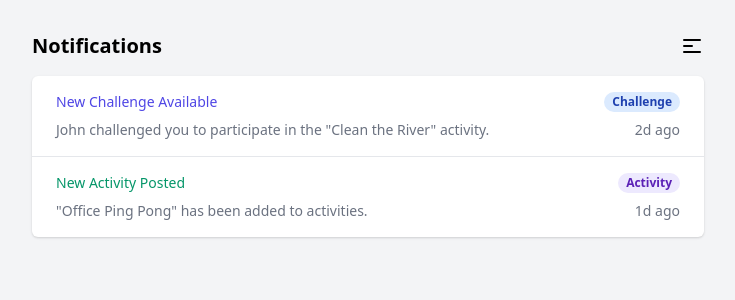
After one commit to bogdano/engage, a Django app: template templates/notifications.html in a window 1280 px wide. The commit adds this page. Shown: the top 300 px of the page, without its empty margins (272-1007 px from the left). Run offline with Django 5.2, Linux system fonts and the light colour scheme; the template is opened without the code that fills it, so the values that code supplies are empty; parts of the project's set-up code (start-up, migrations or seed data) failed here and were passed over.

Commit message:
working templates

```diff
--- a/engage/settings.py
+++ b/engage/settings.py
@@ -38,7 +38,7 @@ SECRET_KEY = 'django-insecure-+bq637q2*s51x5!w4%ip(yy57%7ybi#yg1b&mgy_(+fw^=d22a
 # SECURITY WARNING: don't run with debug turned on in production!
 DEBUG = True
 
-ALLOWED_HOSTS = ['localhost', '127.0.0.1']
+ALLOWED_HOSTS = ['*']
 
 
 # Application definition
--- /dev/null
+++ b/templates/notifications.html
@@ -0,0 +1,69 @@
+<!DOCTYPE html>
+<html lang="en">
+<head>
+    <meta charset="UTF-8">
+    <meta name="viewport" content="width=device-width, initial-scale=1.0">
+    <title>Notifications</title>
+    <link href="https://cdn.jsdelivr.net/npm/tailwindcss@2.2.19/dist/tailwind.min.css" rel="stylesheet">
+</head>
+<body class="bg-gray-100">
+    <div class="max-w-2xl mx-auto py-8">
+        <div class="flex justify-between items-center mb-4">
+            <h1 class="text-xl font-semibold">Notifications</h1>
+            <button>
+                <svg xmlns="http://www.w3.org/2000/svg" class="h-6 w-6" fill="none" viewBox="0 0 24 24" stroke="currentColor">
+                    <path stroke-linecap="round" stroke-linejoin="round" stroke-width="2" d="M4 6h16M4 12h8m-8 6h16" />
+                </svg>
+            </button>
+        </div>
+        <div class="bg-white shadow overflow-hidden sm:rounded-md">
+            <ul class="divide-y divide-gray-200">
+                <li>
+                    <a href="#" class="block hover:bg-gray-50">
+                        <div class="px-4 py-4 sm:px-6">
+                            <div class="flex items-center justify-between">
+                                <p class="text-sm font-medium text-indigo-600 truncate">New Challenge Available</p>
+                                <div class="ml-2 flex-shrink-0 flex">
+                                    <p class="px-2 inline-flex text-xs leading-5 font-semibold rounded-full bg-blue-100 text-blue-800">Challenge</p>
+                                </div>
+                            </div>
+                            <div class="mt-2 sm:flex sm:justify-between">
+                                <div class="sm:flex">
+                                    <p class="flex items-center text-sm text-gray-500">
+                                        John challenged you to participate in the "Clean the River" activity.
+                                    </p>
+                                </div>
+                                <div class="mt-2 flex items-center text-sm text-gray-500 sm:mt-0">
+                                    2d ago
+                                </div>
+                            </div>
+                        </div>
+                    </a>
+                </li>
+                <li>
+                    <a href="#" class="block hover:bg-gray-50">
+                        <div class="px-4 py-4 sm:px-6">
+                            <div class="flex items-center justify-between">
+                                <p class="text-sm font-medium text-green-600 truncate">New Activity Posted</p>
+                                <div class="ml-2 flex-shrink-0 flex">
+                                    <p class="px-2 inline-flex text-xs leading-5 font-semibold rounded-full bg-purple-100 text-purple-800">Activity</p>
+                                </div>
+                            </div>
+                            <div class="mt-2 sm:flex sm:justify-between">
+                                <div class="sm:flex">
+                                    <p class="flex items-center text-sm text-gray-500">
+                                        "Office Ping Pong" has been added to activities.
+                                    </p>
+                                </div>
+                                <div class="mt-2 flex items-center text-sm text-gray-500 sm:mt-0">
+                                    1d ago
+                                </div>
+                            </div>
+                        </div>
+                    </a>
+                </li>
+            </ul>
+        </div>
+    </div>
+</body>
+</html>
```
Also changed, not shown: templates/leaderboard.html (+28 -0 lines), 1 other file.
